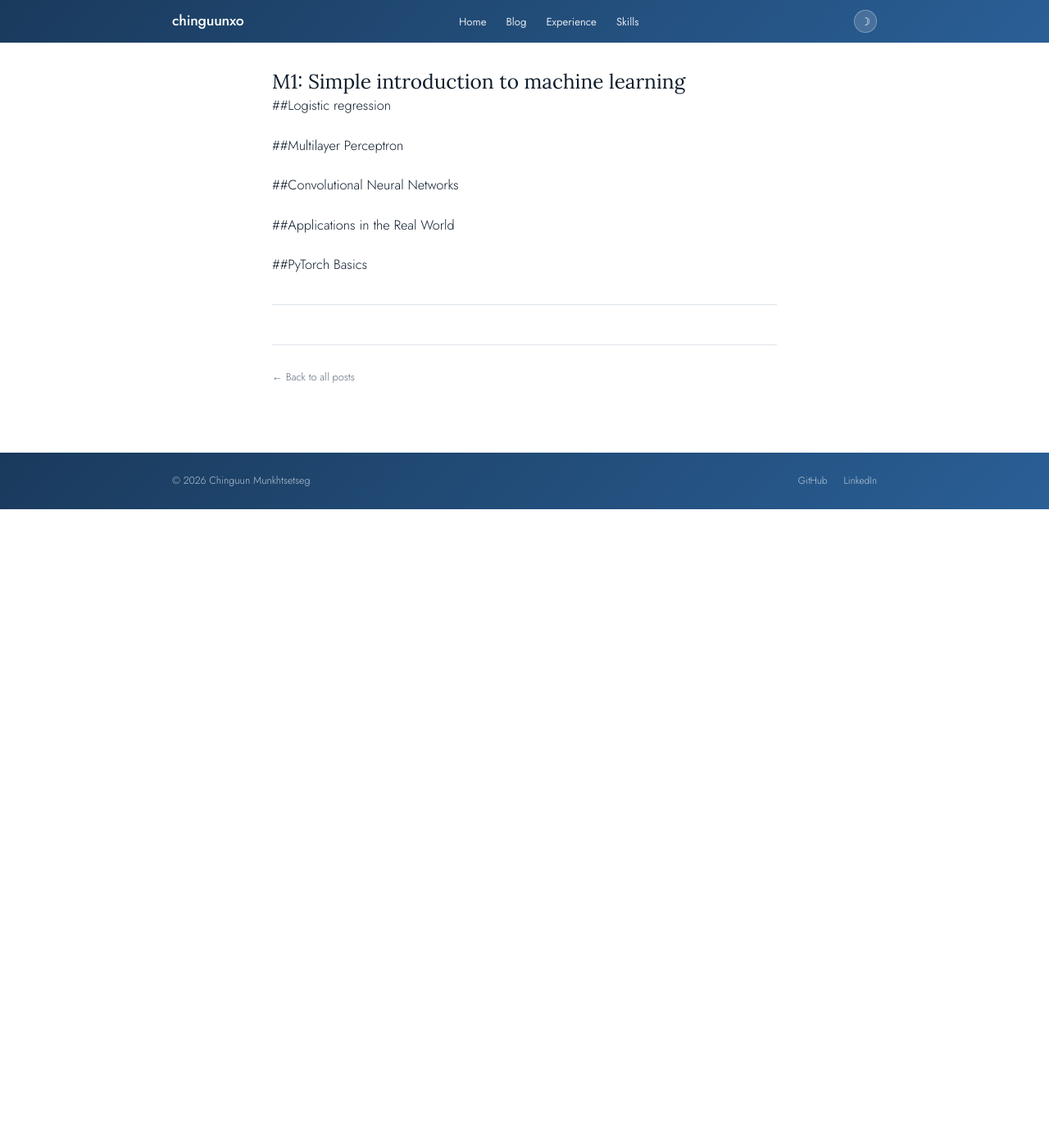
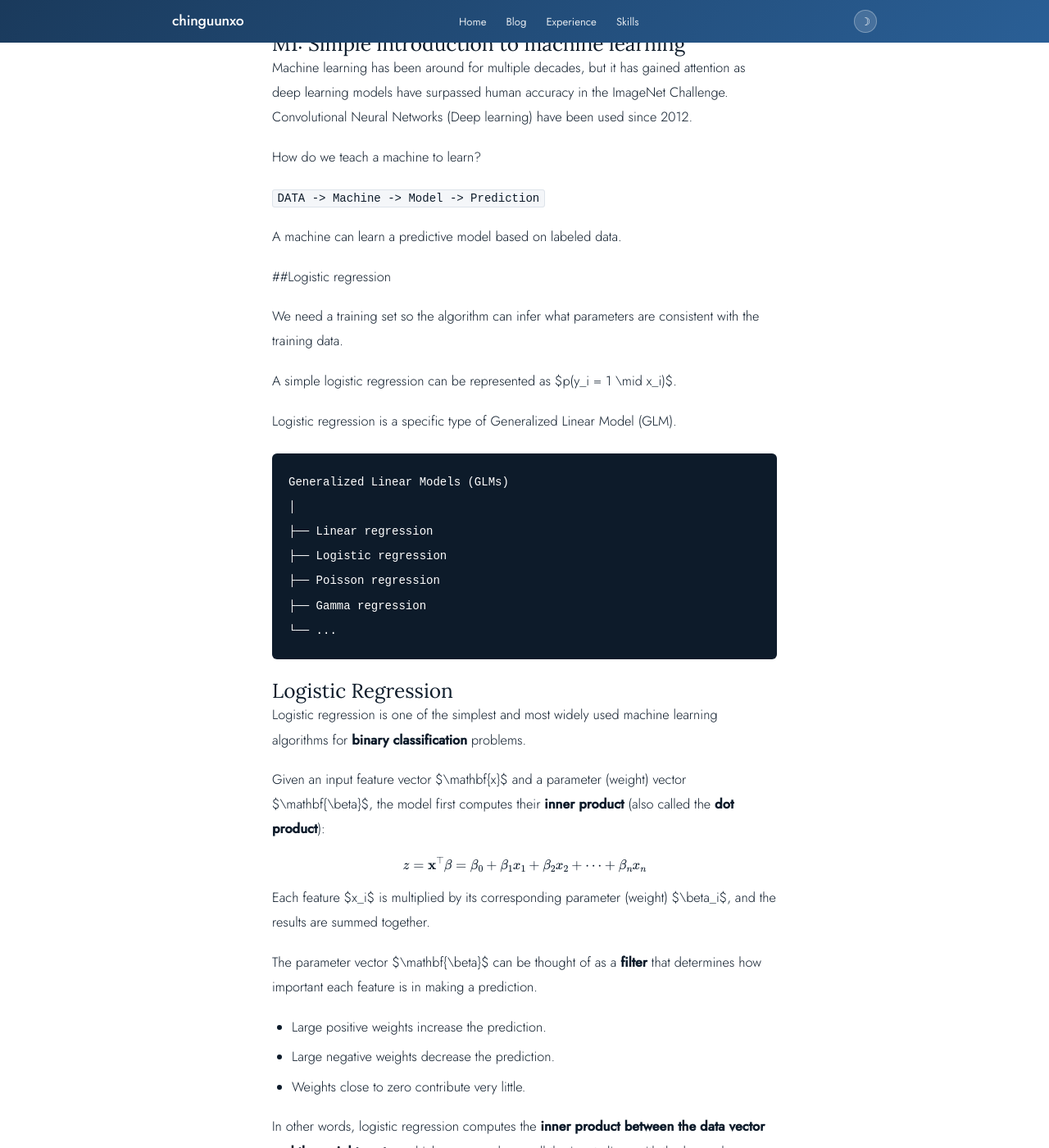
Before and after one commit to chinguunxo/chinguunxo.github.io, a Jekyll site: the page built from _posts/2026-07-02-Day-15-ML.md, in a window 1280 px wide and 1400 px high, scrolled down 270 px. Shown: the whole window at 82% size. Built offline with Jekyll 4.4.1, drawn with Linux system fonts in a browser that asks for light colours; before the commit the page ends 900 px from its top, so only the background shows below that; some of the changed text lies outside the part shown.

Commit message:
Update 2026-07-02-Day-15-ML.md

````diff
--- a/_posts/2026-07-02-Day-15-ML.md
+++ b/_posts/2026-07-02-Day-15-ML.md
@@ -1,6 +1,6 @@
 ---
 layout: post
-title: "100 days of Bioinformatics: Day 15 - Learning ViennaRNA: packages and programs"
+title: "100 days of Bioinformatics: Day 15 - Machine Learning"
 subtitle: ""
 date: 2026-07-02
 tags: [100 days of bioinformatics]
@@ -8,12 +8,64 @@ tags: [100 days of bioinformatics]
 
 # M1: Simple introduction to machine learning
 
+Machine learning has been around for multiple decades, but it has gained attention as deep learning models have surpassed human accuracy in the ImageNet Challenge. Convolutional Neural Networks (Deep learning) have been used since 2012.
 
+How do we teach a machine to learn?
 
+`DATA -> Machine -> Model -> Prediction`
+
+A machine can learn a predictive model based on labeled data.
 
 ##Logistic regression
 
+We need a training set so the algorithm can infer what parameters are consistent with the training data.
 
+A simple logistic regression can be represented as $p(y_i = 1 \mid x_i)$.
+
+Logistic regression is a specific type of Generalized Linear Model (GLM).
+
+```
+Generalized Linear Models (GLMs)
+│
+├── Linear regression
+├── Logistic regression
+├── Poisson regression
+├── Gamma regression
+└── ...
+```
+
+# Logistic Regression
+
+Logistic regression is one of the simplest and most widely used machine learning algorithms for **binary classification** problems.
+
+Given an input feature vector $\mathbf{x}$ and a parameter (weight) vector $\mathbf{\beta}$, the model first computes their **inner product** (also called the **dot product**):
+
+$$
+z = \mathbf{x}^\top \mathbf{\beta}
+= \beta_0 + \beta_1x_1 + \beta_2x_2 + \cdots + \beta_nx_n
+$$
+
+Each feature $x_i$ is multiplied by its corresponding parameter (weight) $\beta_i$, and the results are summed together.
+
+The parameter vector $\mathbf{\beta}$ can be thought of as a **filter** that determines how important each feature is in making a prediction.
+
+- Large positive weights increase the prediction.
+- Large negative weights decrease the prediction.
+- Weights close to zero contribute very little.
+
+In other words, logistic regression computes the **inner product between the data vector and the weight vector**, which measures how well the input aligns with the learned parameters.
+
+The resulting value $z$ is then passed through the **sigmoid function** to convert it into a probability between 0 and 1:
+
+$$
+p(y=1 \mid \mathbf{x}) = \frac{1}{1 + e^{-z}}
+$$
+
+where
+
+$$
+z = \mathbf{x}^\top \mathbf{\beta}.
+$$
 
 ##Multilayer Perceptron
 
````
